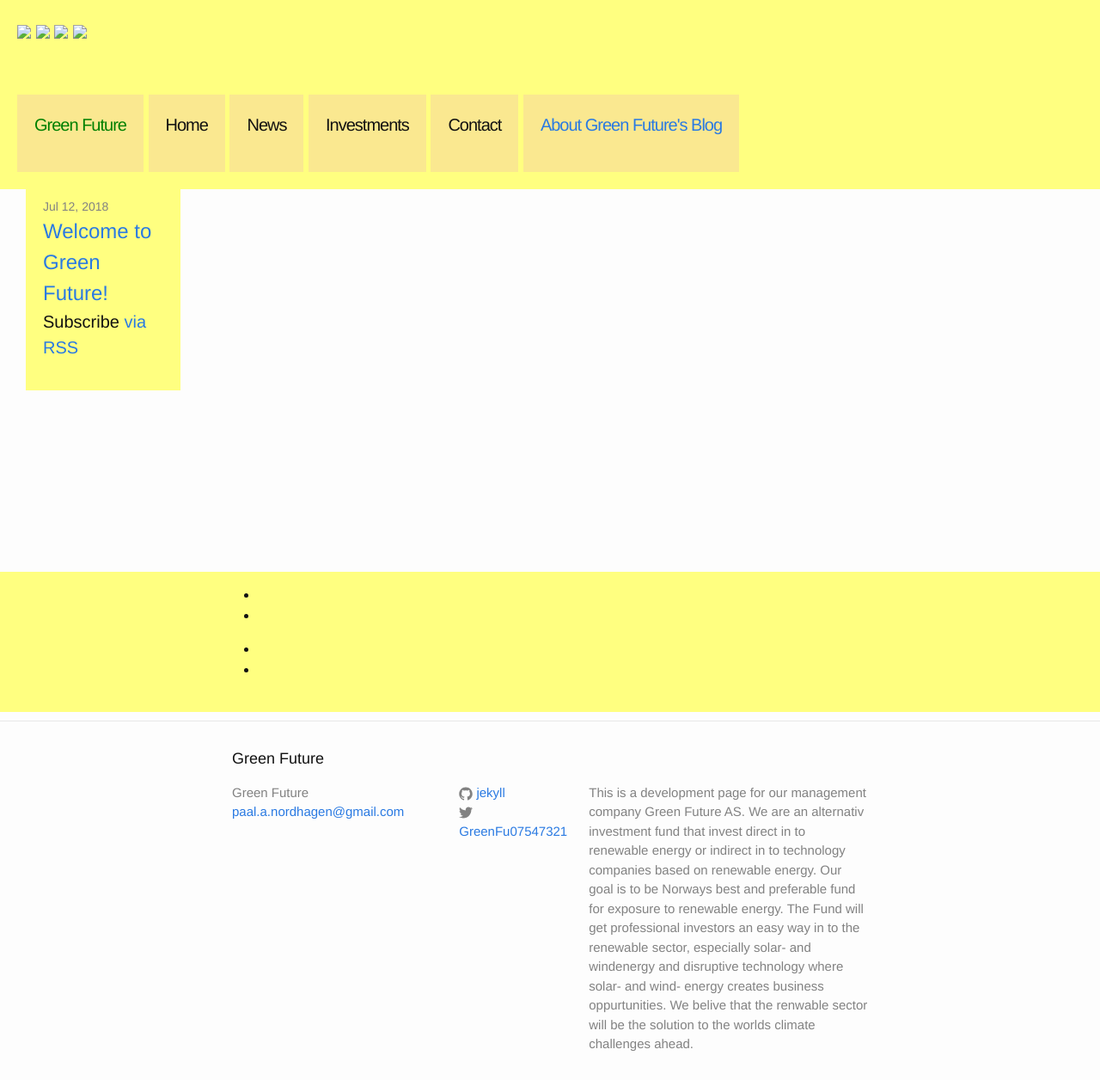
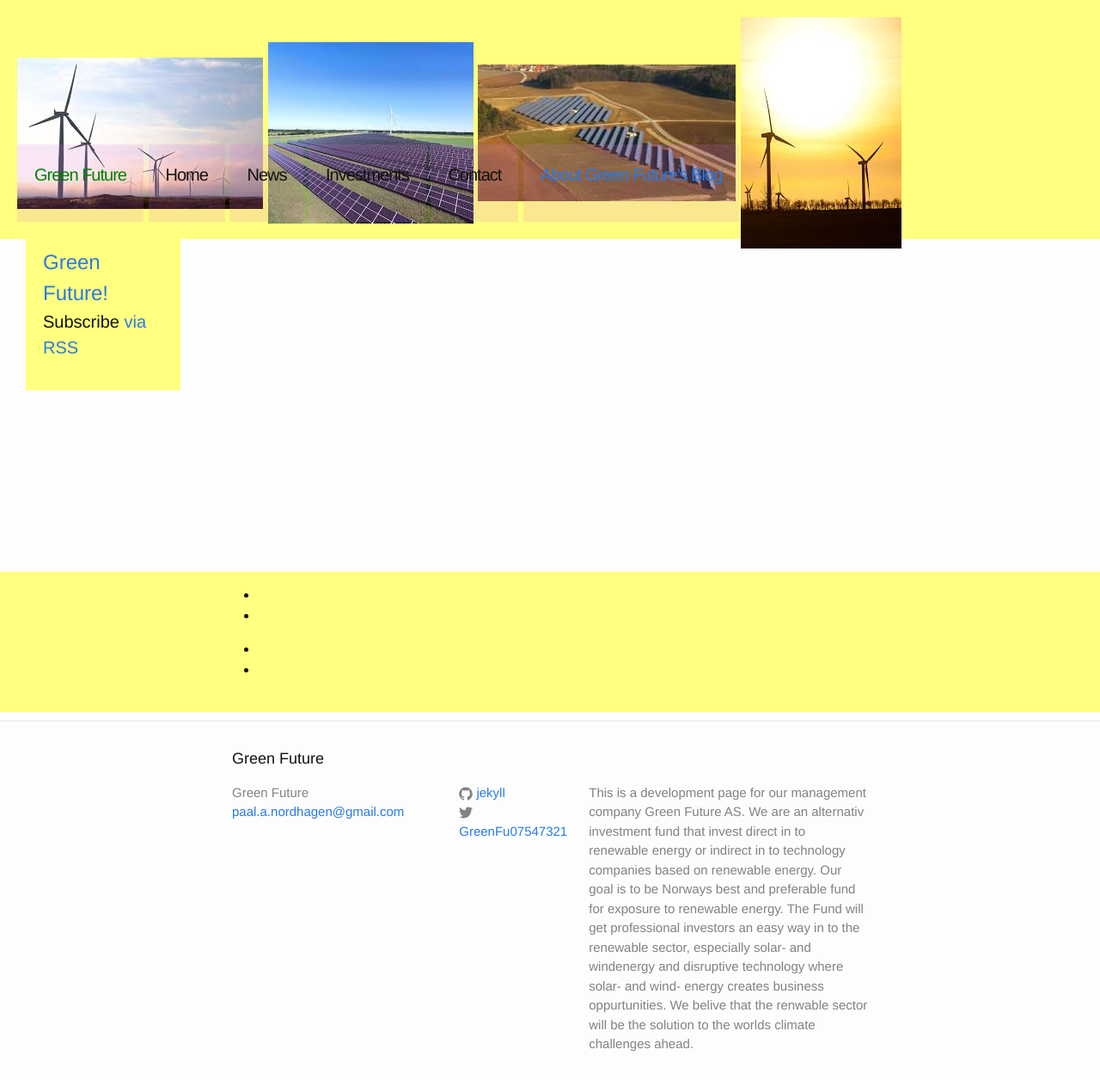
Before and after one commit to Paal-August/Paal-August.github.io, a Jekyll site: the page built from index.html, in a window 1280 px wide. Shown: the whole page at 86% size. Built offline with Jekyll 4.4.1, drawn with Linux system fonts in a browser that asks for light colours.

Commit message:
Update header.html

```diff
--- a/_includes/header.html
+++ b/_includes/header.html
@@ -1,14 +1,14 @@
 <header class="site-header">
 
     <div class="image-container">
-      <img src="Vindmoller_images.jpeg?raw=true"/>
+     <!-- <img src="Vindmoller_images.jpeg?raw=true"/>
       <img src="images-3.jpeg?raw=true"/>
       <img src="images-1.jpeg?raw=true"/>
-      <img src="images-2.jpeg?raw=true"/>
-  <!--<img src="https://github.com/Paal-August/Paal-August.github.io/blob/master/_includes/Vindmoller_images.jpeg?raw=true"/>
+      <img src="images-2.jpeg?raw=true"/>-->
+      <img src="https://github.com/Paal-August/Paal-August.github.io/blob/master/_includes/Vindmoller_images.jpeg?raw=true"/>
       <img src="https://github.com/Paal-August/Paal-August.github.io/blob/master/_includes/images-3.jpeg?raw=true"/>
       <img src="https://github.com/Paal-August/Paal-August.github.io/blob/master/_includes/images-1.jpeg?raw=true"/>
-      <img src="https://github.com/Paal-August/Paal-August.github.io/blob/master/_includes/images-2.jpeg?raw=true"/>-->
+      <img src="https://github.com/Paal-August/Paal-August.github.io/blob/master/_includes/images-2.jpeg?raw=true"/>
     </div>
 
    <a class="site-title" href="{{ site.baseurl }}/">{{ site.title }}</a>
```
